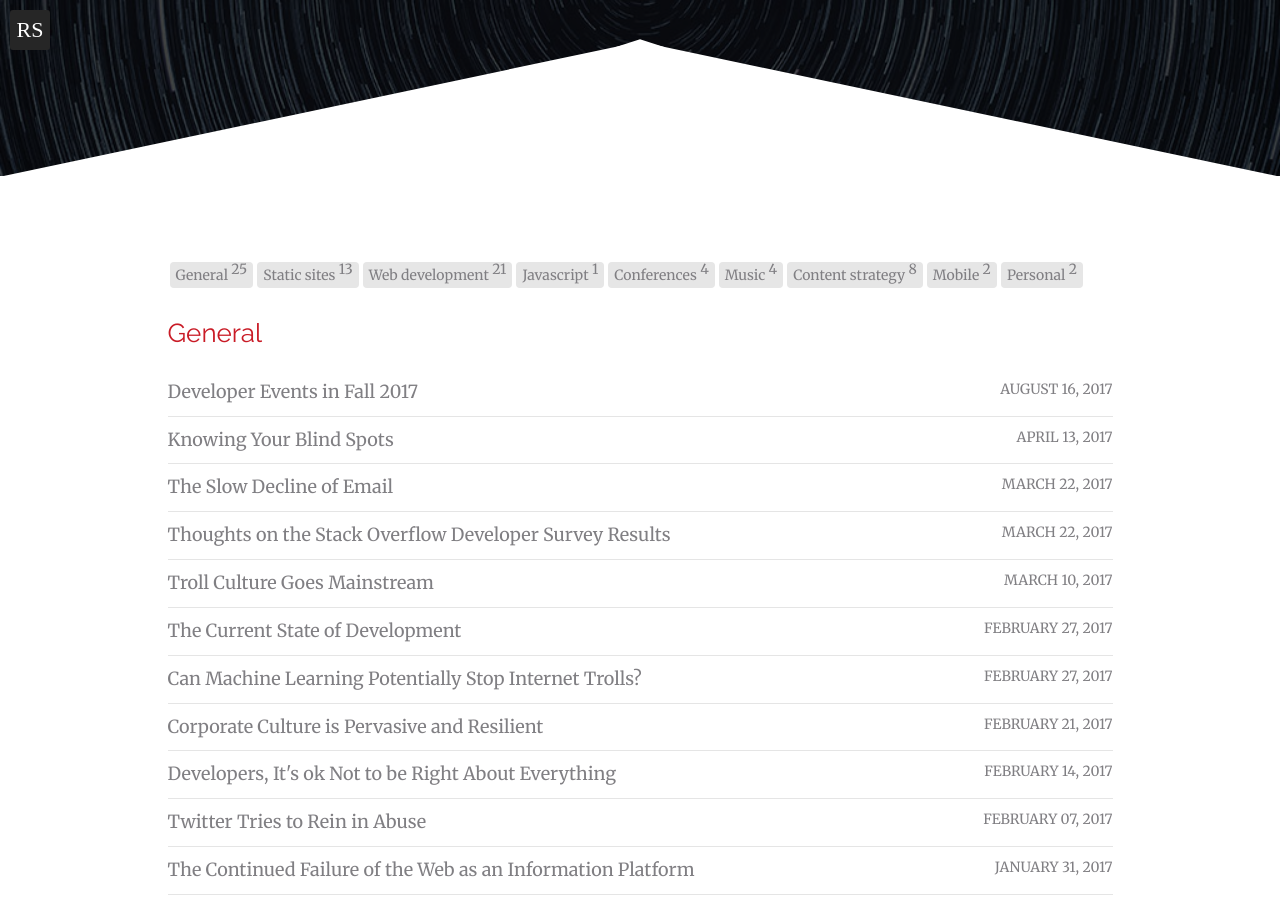
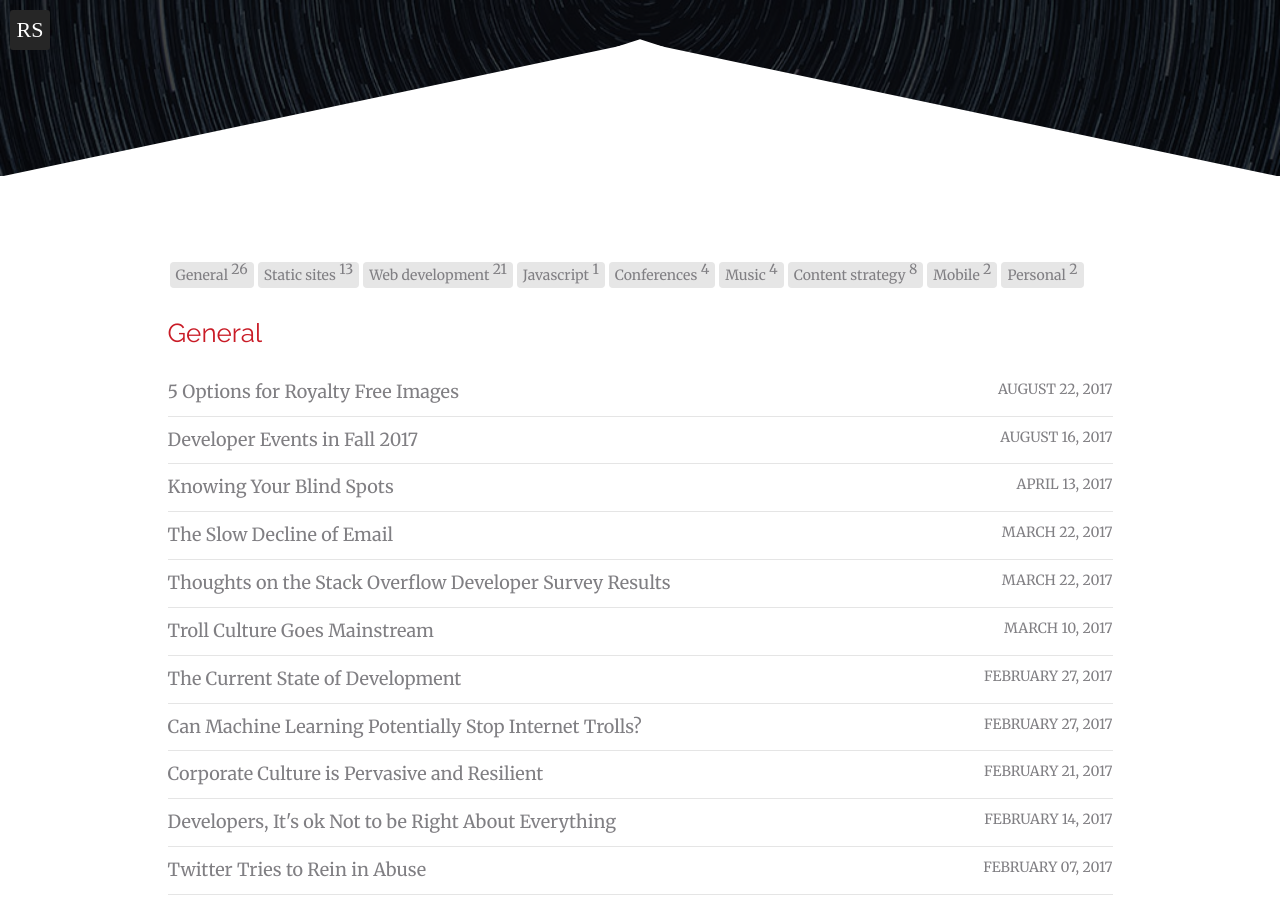
Before and after one commit to remotesynth/remotesynth.github.io, a Jekyll site: the page built from _pages/categories.html, in a window 1280 px wide and 900 px high, scrolled down 364 px. Built offline with Jekyll 4.4.1, drawn with Linux system fonts in a browser that asks for light colours.

```diff
--- a/_config.yml
+++ b/_config.yml
@@ -14,7 +14,7 @@
 # Specify the fin color in RGB value
 fin_color:        "255,255,255"
 # Change url to your domain. Leave localhost server or blank when working locally.
-url:
+url: https://remotesynthesis.com
 # baseurl:
 
 # Gems used
--- a/_includes/head.html
+++ b/_includes/head.html
@@ -23,7 +23,7 @@
 
 {% if page.mathjax %}
 <!--Load Mathjax-->
-<script type="text/javascript" src="http://cdn.mathjax.org/mathjax/latest/MathJax.js?config=TeX-AMS-MML_HTMLorMML"></script>
+<script type="text/javascript" src="//cdn.mathjax.org/mathjax/latest/MathJax.js?config=TeX-AMS-MML_HTMLorMML"></script>
 <script>
         MathJax.Hub.Config({
             config: ["MMLorHTML.js"],
--- /dev/null
+++ b/_posts/2017-08-22-royalty-free-images.md
@@ -0,0 +1,9 @@
+---
+layout: post
+title: "5 Options for Royalty Free Images"
+date: "2017-08-22"
+categories:
+    - general
+description: Great options for high quality images.
+comments: true
+---
```
Also changed, not shown: Gemfile.lock.
